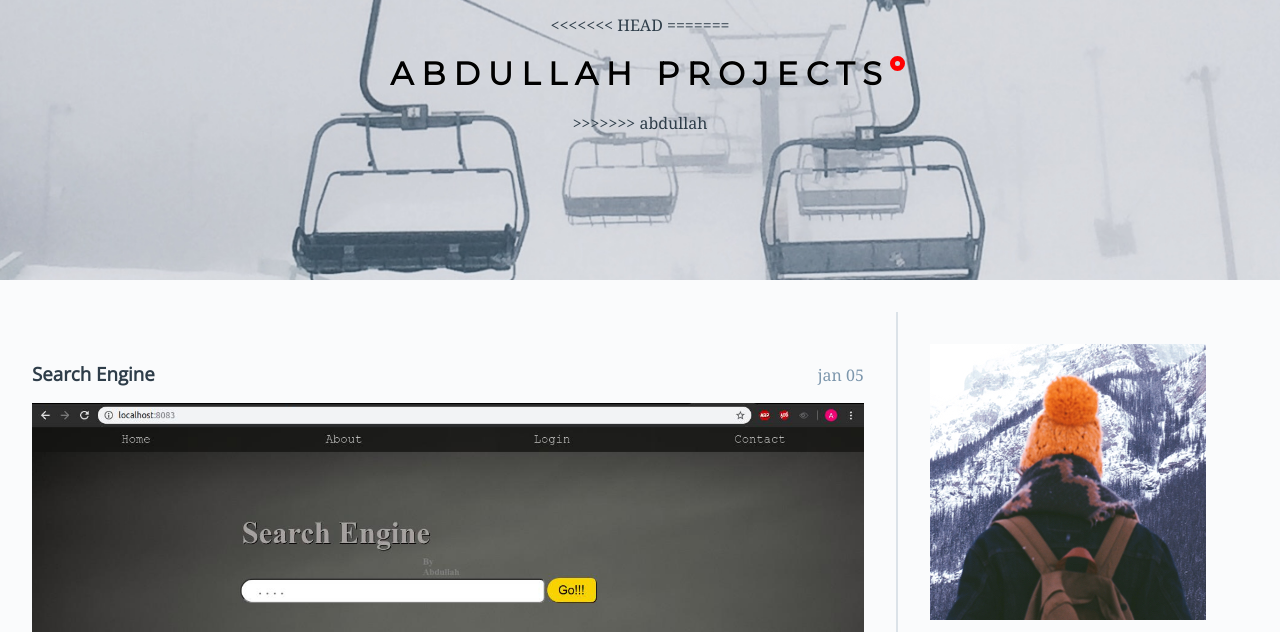
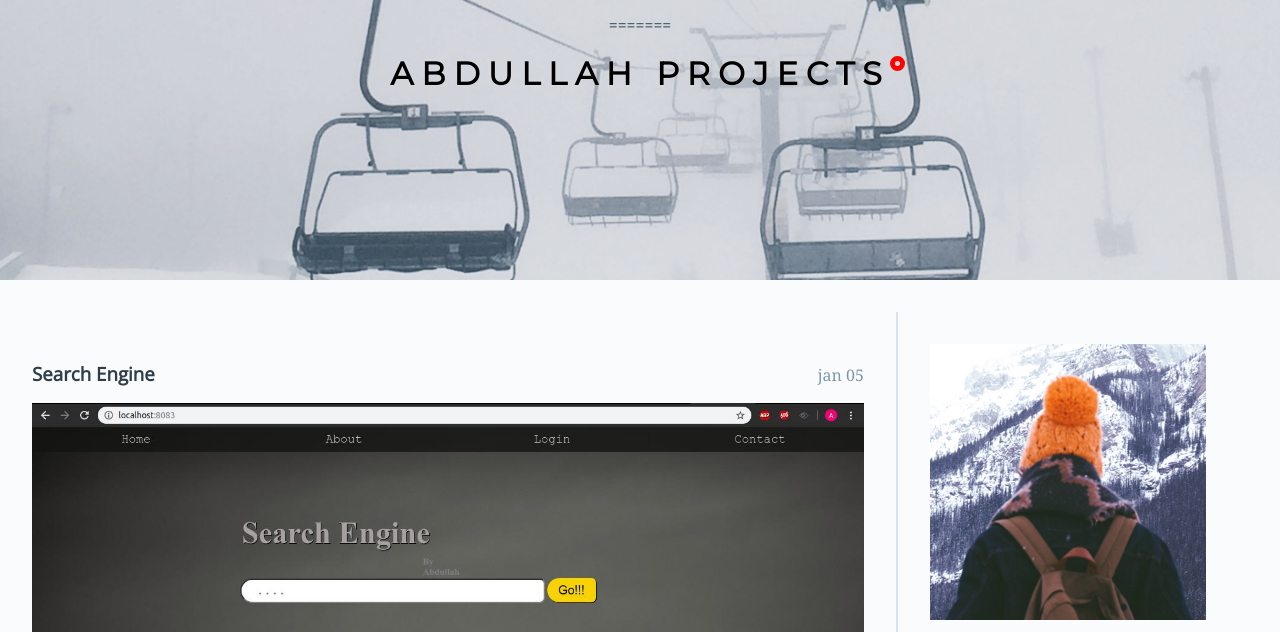
Before and after one commit to Abdullah-codes/web-development, a plain HTML site: page index.html in a window 1280 px wide. Shown: the top 632 px of the page. Drawn offline with nearby package versions, Linux system fonts and the light colour scheme.

Commit message:
final change

```diff
--- a/index.html
+++ b/index.html
@@ -12,11 +12,11 @@
 <body>
 
     <header class="page-header">
-<<<<<<< HEAD
+
 
 =======
         <h1>Abdullah Projects</h1>
->>>>>>> abdullah
+
     </header>
 
     <div class="container">
```
